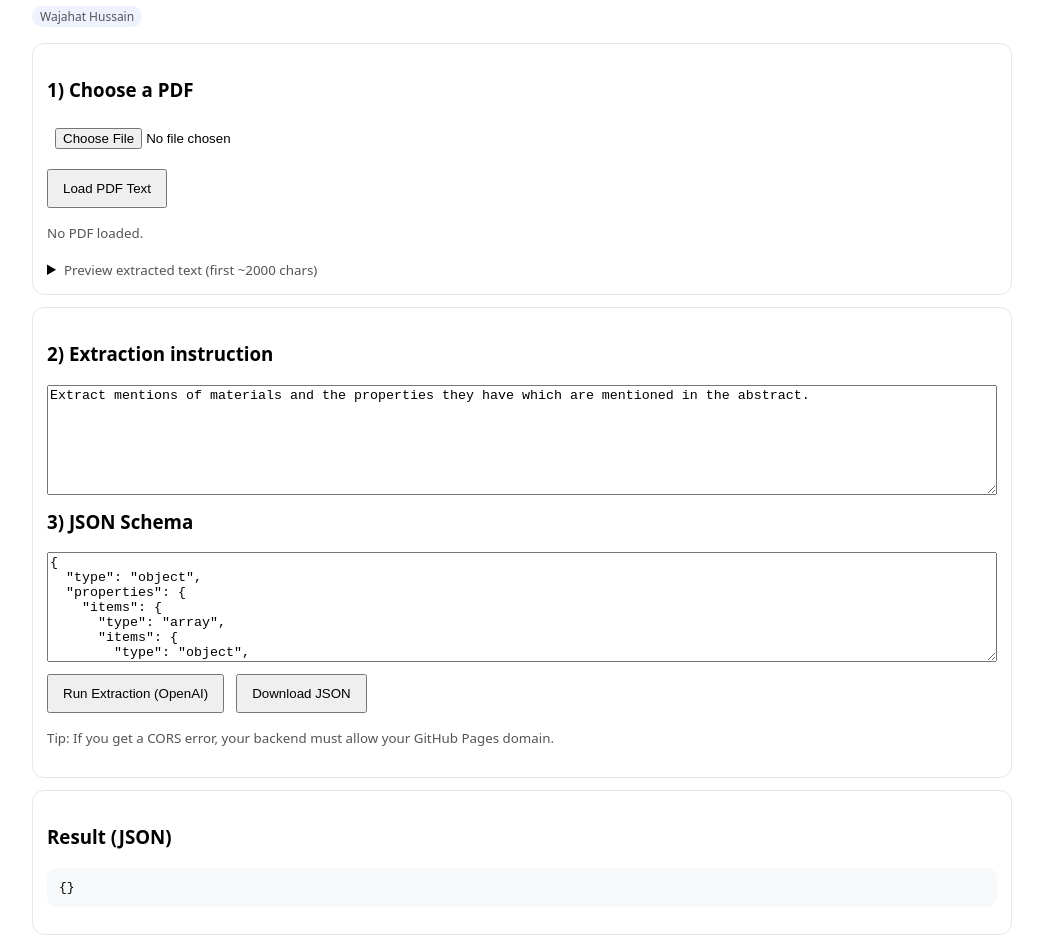
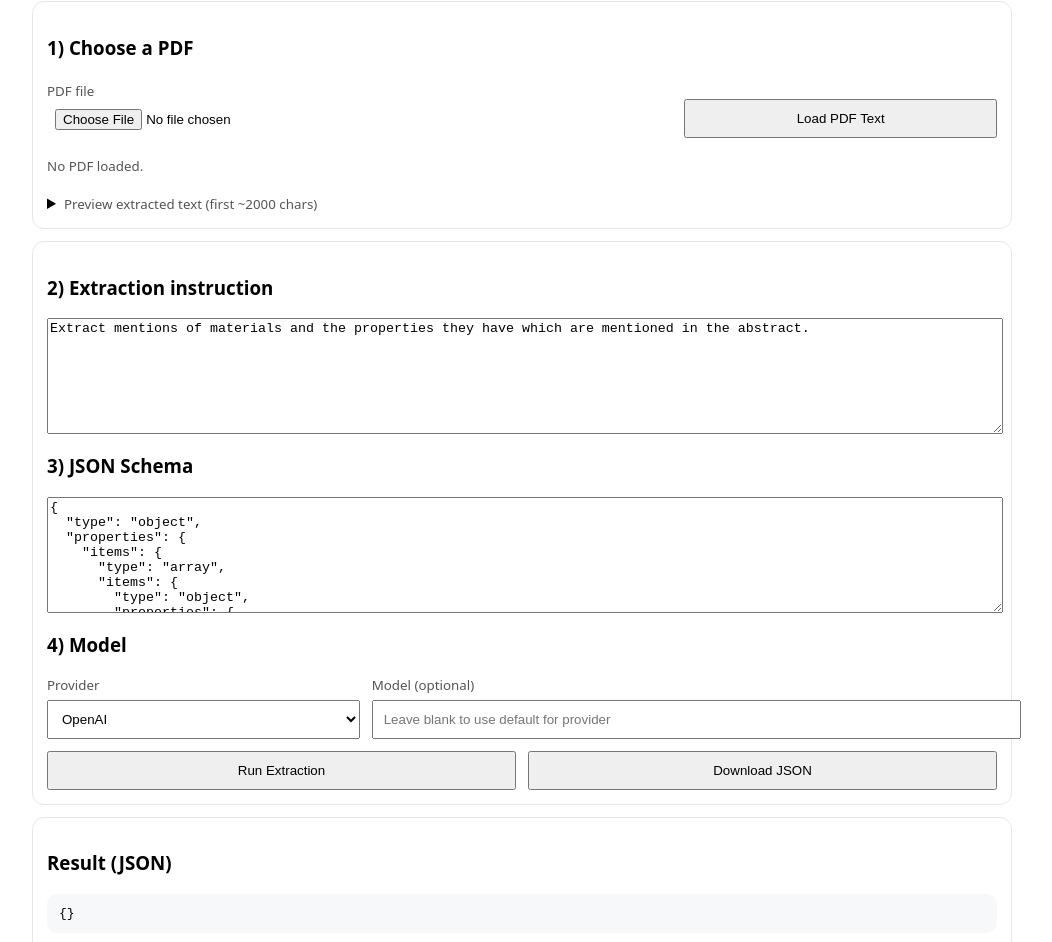
Before and after one commit to wajahathssn/wajahathssn.github.io, a plain HTML site: page index.html in a window 1280 px wide. Shown: the part 142-1084 px from the top of the page, without its empty margins (118-1170 px from the left). Drawn offline with Linux system fonts and the light colour scheme.

Commit message:
Update index.html

```diff
--- a/index.html
+++ b/index.html
@@ -1,35 +1,44 @@
-fic
-
 <!doctype html>
 <html>
 <head>
   <meta charset="utf-8" />
   <meta name="viewport" content="width=device-width, initial-scale=1" />
-  <title>Scientific Literature to JSON Extraction</title>
+  <title>Scientific Literature → JSON Extraction</title>
   <style>
     body { font-family: system-ui; max-width: 980px; margin: 40px auto; padding: 0 16px; }
-    textarea, input { width: 100%; }
+    textarea, input, select { width: 100%; }
     textarea { min-height: 110px; }
     pre { background: #f6f8fa; padding: 12px; border-radius: 10px; overflow:auto; }
-    .row { display:flex; gap:12px; flex-wrap:wrap; align-items: center; }
+    .row { display:flex; gap:12px; flex-wrap:wrap; align-items: end; }
     button { padding: 10px 14px; cursor:pointer; }
     input[type="file"] { padding: 8px; }
     .card { border: 1px solid #e5e7eb; border-radius: 12px; padding: 14px; margin-top: 12px; }
     small { color: #555; }
     .pill { display:inline-block; padding: 2px 8px; border-radius: 999px; background:#eef2ff; font-size:12px; }
+    label small { display:block; margin-bottom:6px; }
   </style>
 </head>
 <body>
   <h1>Scientific Literature → JSON Extractor</h1>
-  <p><small class="pill">Wajahat Hussain</small>
+  <p>
+    <small class="pill">Frontend: GitHub Pages</small>
+    <small class="pill">Backend: Vercel API</small>
+  </p>
 
   <div class="card">
     <h3>1) Choose a PDF</h3>
     <div class="row">
-      <input id="pdf" type="file" accept="application/pdf" />
-      <button id="loadBtn">Load PDF Text</button>
+      <div style="flex:2; min-width:280px;">
+        <small>PDF file</small>
+        <input id="pdf" type="file" accept="application/pdf" />
+      </div>
+      <div style="flex:1; min-width:220px;">
+        <button id="loadBtn" style="width:100%;">Load PDF Text</button>
+      </div>
     </div>
+
     <p><small id="status">No PDF loaded.</small></p>
+
     <details>
       <summary><small>Preview extracted text (first ~2000 chars)</small></summary>
       <pre id="preview"></pre>
@@ -62,19 +71,35 @@ fic
 }
     </textarea>
 
-    <div class="row" style="margin-top:12px;">
-      <button id="runBtn">Run Extraction (OpenAI)</button>
-      <button id="downloadBtn">Download JSON</button>
+    <h3 style="margin-top:14px;">4) Model</h3>
+    <div class="row">
+      <label style="flex:1; min-width:220px;">
+        <small>Provider</small>
+        <select id="provider" style="padding:10px;">
+          <option value="openai">OpenAI</option>
+          <option value="anthropic">Claude (Anthropic)</option>
+          <option value="gemini">Gemini (Google)</option>
+          <option value="deepseek">DeepSeek</option>
+        </select>
+      </label>
+
+      <label style="flex:2; min-width:280px;">
+        <small>Model (optional)</small>
+        <input id="model" placeholder="Leave blank to use default for provider" style="padding:10px;" />
+      </label>
     </div>
 
-    <p><small>Tip: If you get a CORS error, your backend must allow your GitHub Pages domain.</small></p>
+    <div class="row" style="margin-top:12px;">
+      <button id="runBtn" style="flex:1; min-width:220px;">Run Extraction</button>
+      <button id="downloadBtn" style="flex:1; min-width:220px;">Download JSON</button>
+    </div>
   </div>
+
   <div class="card">
     <h3>Result (JSON)</h3>
     <pre id="out">{}</pre>
   </div>
 
-  <!-- PDF.js (module build) -->
   <script type="module">
     const API_BASE = "https://wajahathssn-github-io.vercel.app/api";
 
@@ -132,19 +157,23 @@ fic
           return alert("Schema is not valid JSON.");
         }
 
+        const provider = document.getElementById("provider").value;
+        const modelInput = document.getElementById("model").value.trim();
+
         outEl.textContent = "Calling backend...";
 
-        // We embed the PDF text into the prompt for now (no RAG/ingest yet).
         const prompt = `DOCUMENT TEXT:\n${pdfText}\n\nTASK:\n${query}`;
+
         const r = await fetch(`${API_BASE}/extract_json`, {
           method: "POST",
           headers: { "Content-Type": "application/json" },
           body: JSON.stringify({
+            provider,
+            model: modelInput || undefined,
             prompt,
             schema
           })
         });
-
 
         const data = await r.json();
 
@@ -153,7 +182,8 @@ fic
           return;
         }
 
-        outEl.textContent = JSON.stringify(data.result ?? data, null, 2);
+        // backend returns { ok, provider, model, result }
+        outEl.textContent = JSON.stringify(data, null, 2);
       } catch (e) {
         console.error(e);
         outEl.textContent = JSON.stringify({ error: String(e?.message || e) }, null, 2);
```
